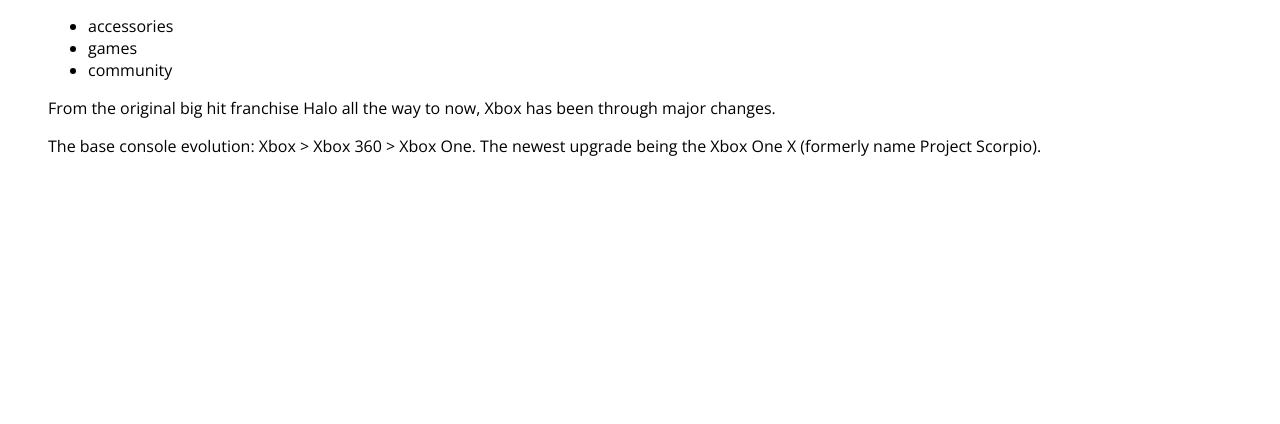
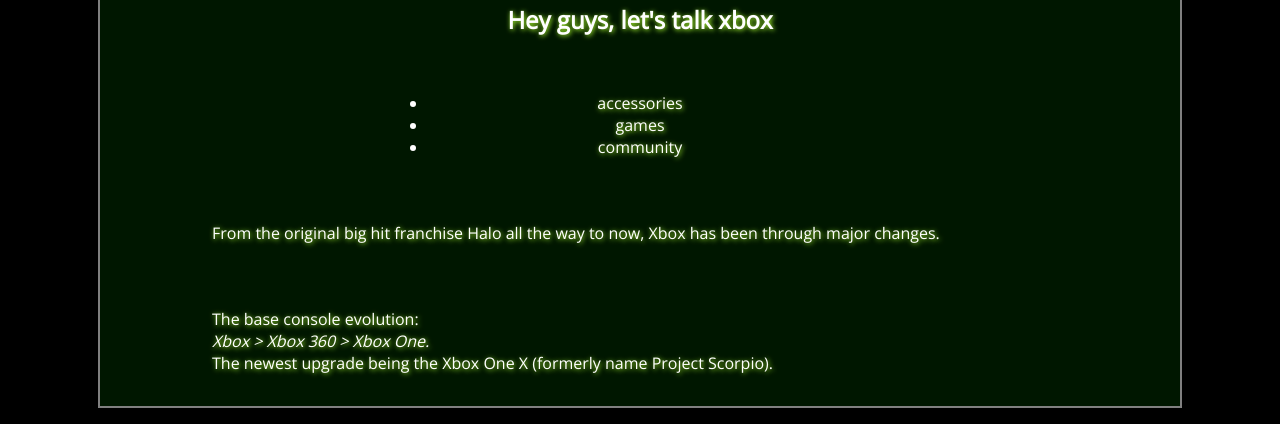
Before and after one commit to LstChanceMadrid/lstchancemadrid.github.io, a plain HTML site: page index.html in a window 1280 px wide. Shown: the part 668-1092 px from the top of the page. Before the commit the page ends 841 px from the top, so only its background shows below. Drawn offline with nearby package versions, Linux system fonts and the light colour scheme.

Commit message:
Add files via upload

```diff
--- a/index.html
+++ b/index.html
@@ -11,14 +11,14 @@
 <body>
     <h1>Xbox Gaming</h1>
     <img src="images/xbox-logo-1.png" onClick="logoSwap()" alt="xbox gaming console logo: gray circle with a green X">
-    <p>Hey guys, let's talk xbox</p>
+    <h2>Hey guys, let's talk xbox</h2>
     <ul>
         <li>accessories</li>
         <li>games</li>
         <li>community</li>
     </ul>
     <p>From the original big hit franchise Halo all the way to now, Xbox has been through major changes.</p>
-    <p>The base console evolution: Xbox > Xbox 360 > Xbox One. The newest upgrade being the Xbox One X (formerly name Project Scorpio).</p>
+    <p>The base console evolution:<br><em>Xbox > Xbox 360 > Xbox One.</em><br>The newest upgrade being the Xbox One X (formerly name Project Scorpio).</p>
 
     <script src="scripts/main.js"></script>
 </body>
--- a/scripts/main.js
+++ b/scripts/main.js
@@ -3,8 +3,8 @@ const logoSwap = () => {
     let mySrc = myImage.getAttribute('src');
     if (mySrc === 'images/xbox-logo-1.png') {
          myImage.setAttribute('src', 'images/xbox-logo-2.png');
-    } else if (mySrc === 'images/xbox-logo-2.png') {
-         myImage.setAttribute('src', 'images/xbox-logo-3.png');
+/*  } else if (mySrc === 'images/xbox-logo-2.png') {
+         myImage.setAttribute('src', 'images/xbox-logo-3.png');*/
     } else {
         myImage.setAttribute('src', 'images/xbox-logo-1.png');
     }
--- a/styles/main.css
+++ b/styles/main.css
@@ -1,20 +1,67 @@
 html {
     font-family: 'Open Sans', sans-serif;
+    background: black;
+    margin: 0;
+    width: 100%;
 }
 
 body {
-    margin: 0;
-    padding: 0 3em;
+    background: rgba(0, 255, 0, 0.09);
+    margin: 1em auto;
+    padding: 0;
+    width: 90%;
+    max-width: 1080px;
+    border: 2px solid gray;
 }
 
 h1 {
+    color: gray;
     font-weight: 700;
     font-size: 3em;
     text-align: center;
-    text-shadow: 3px 2px 5px black;
+    text-shadow: 3px 2px 5px greenyellow;
+}
+
+h2 {
+    display: block;
+    margin: auto;
+    color: white;
+    text-align: center;
+    padding: 1em 6em;
+    text-shadow: 1px 1px 5px greenyellow;
 }
 
 img {
     display: block;
     margin: 0 auto;
+    max-width: 75%;
 }
+
+p, ul {
+    display: block;
+    margin: auto;
+    color: white;
+    font-size: 1em;
+    padding: 2em 7em;
+    text-shadow: 1px 1px 5px greenyellow;
+}
+
+ul {
+    display: flex;
+    flex-wrap: wrap;
+    margin: 0 20%;
+    justify-content: center;
+}
+
+li {
+    width: 100%;
+    text-align: center;
+}
+
+@media screen and (max-width: 600px) {
+    p, h2 {
+        text-align: center;
+        font-size: 1em;
+        padding: 2em 6em;
+    }
+}
```
